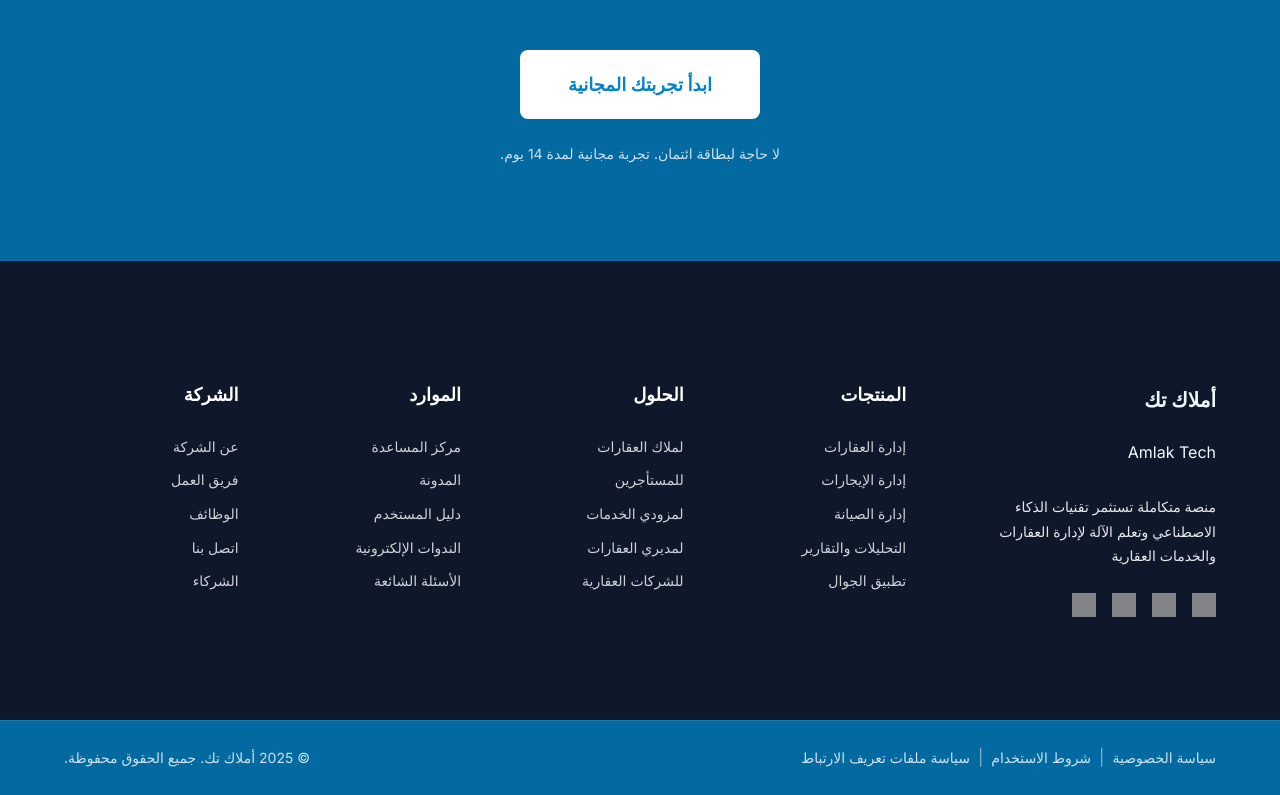
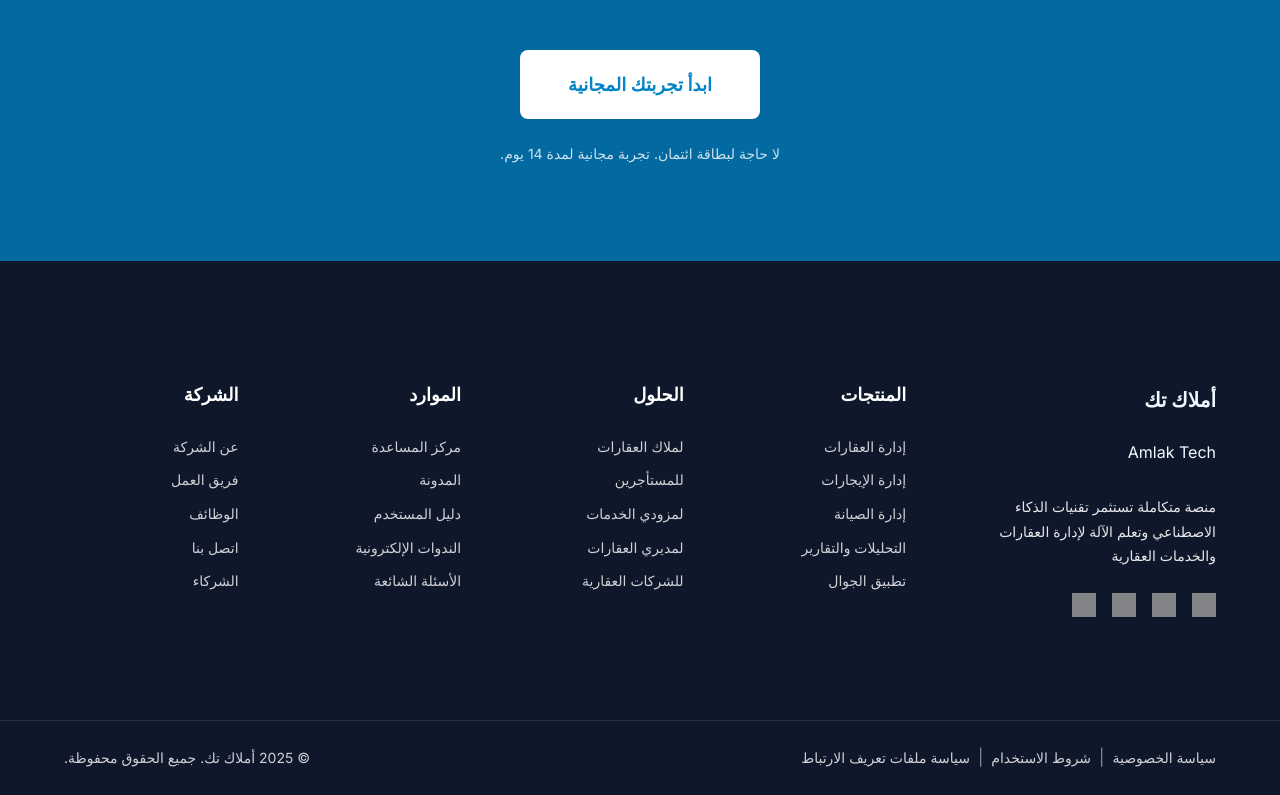
Before and after one commit to yaraabdullah/AmlakTech-Website, a Next.js app: page / in a window 1280 px wide. Shown: the part 7279-8074 px from the top of the page. Built offline with nearby package versions, Linux system fonts and the light colour scheme; grey boxes are pictures that could not be loaded.

Commit message:
update the end of thr footer

```diff
--- a/styles/Footer.module.css
+++ b/styles/Footer.module.css
@@ -155,7 +155,7 @@
 
 /* Bottom Footer Section */
 .bottomFooter {
-  background: var(--color-background-dark);
+  background: #0F172A;
   border-top: 1px solid rgba(255, 255, 255, 0.1);
   padding: var(--spacing-lg) 0;
 }
```
